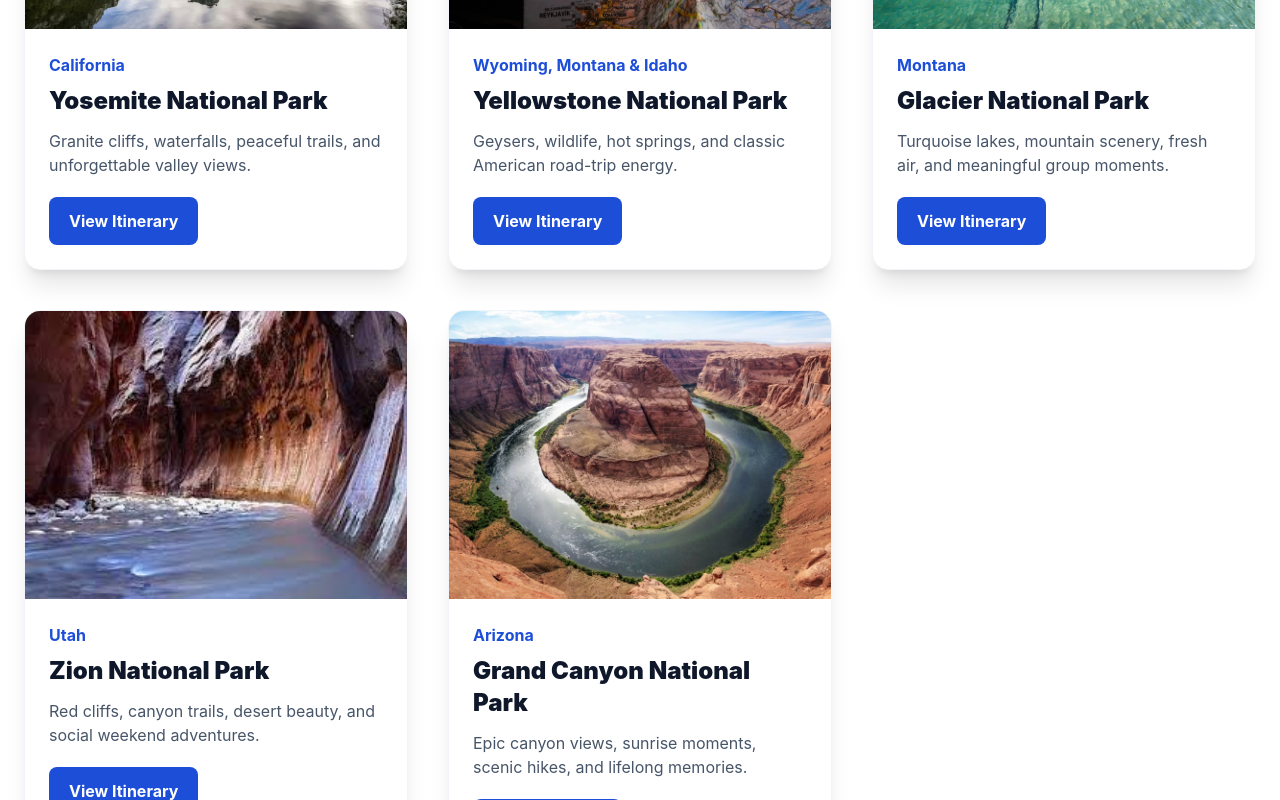
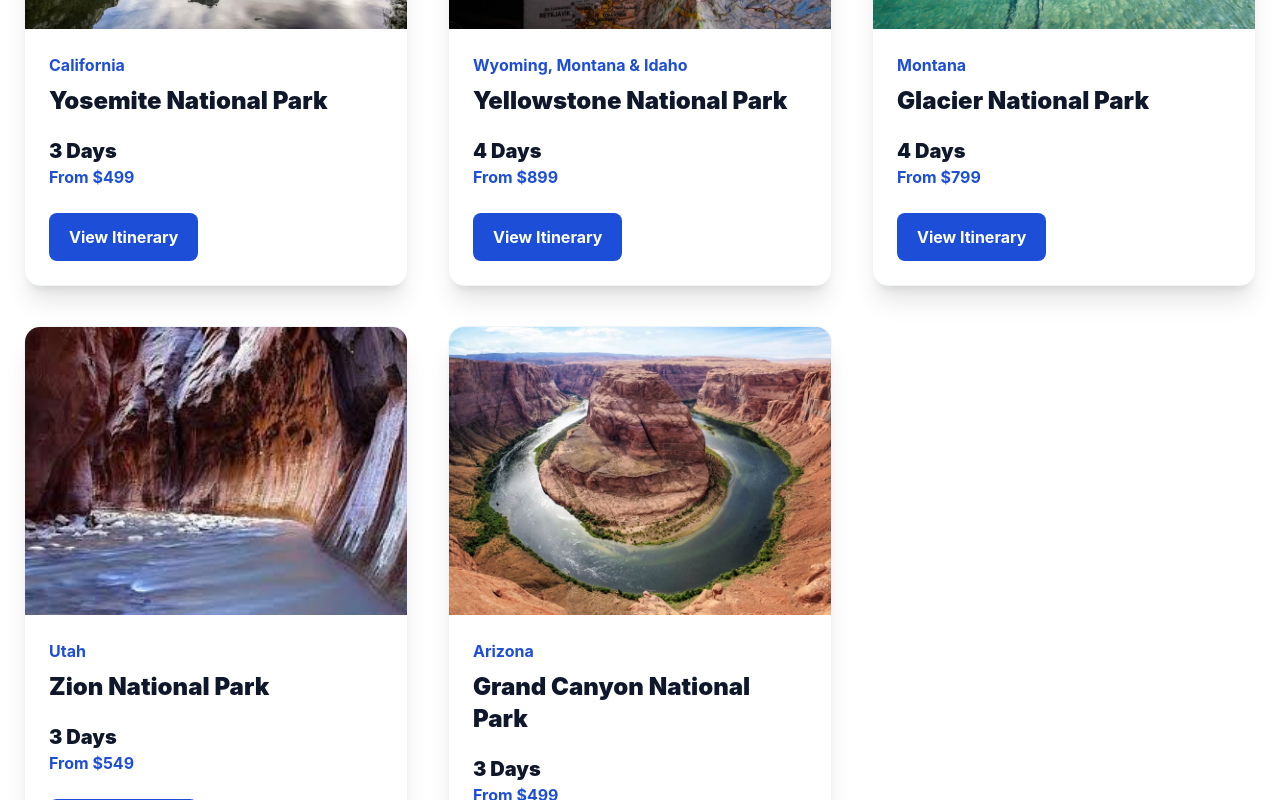
Before and after one commit to akalariy/Website, a React (Vite) app in the folder Website/: page / in a window 1280 px wide. Shown: the part 1380-2180 px from the top of the page. Built offline with nearby package versions, Linux system fonts and the light colour scheme.

Commit message:
Version1.7

```diff
--- a/Website/src/components/Destinations.jsx
+++ b/Website/src/components/Destinations.jsx
@@ -4,35 +4,40 @@ const destinations = [
     title: 'Yosemite National Park',
     location: 'California',
     image: '/Images/Yosemite.avif',
-    desc: 'Granite cliffs, waterfalls, peaceful trails, and unforgettable valley views.',
+    duration: '3 Days',
+    price: '$499',
   },
   {
     slug: 'yellowstone',
     title: 'Yellowstone National Park',
     location: 'Wyoming, Montana & Idaho',
     image: '/Images/Yellowstone.avif',
-    desc: 'Geysers, wildlife, hot springs, and classic American road-trip energy.',
+    duration: '4 Days',
+    price: '$899',
   },
   {
     slug: 'glacier',
     title: 'Glacier National Park',
     location: 'Montana',
     image: '/Images/Glacier.avif',
-    desc: 'Turquoise lakes, mountain scenery, fresh air, and meaningful group moments.',
+    duration: '4 Days',
+    price: '$799',
   },
   {
     slug: 'zion',
     title: 'Zion National Park',
     location: 'Utah',
     image: '/Images/Zion.jpeg',
-    desc: 'Red cliffs, canyon trails, desert beauty, and social weekend adventures.',
+    duration: '3 Days',
+    price: '$549',
   },
   {
     slug: 'grand-canyon',
     title: 'Grand Canyon National Park',
     location: 'Arizona',
     image: '/Images/GrandCanyon.avif',
-    desc: 'Epic canyon views, sunrise moments, scenic hikes, and lifelong memories.',
+    duration: '3 Days',
+    price: '$499',
   },
 ];
 
@@ -66,8 +71,17 @@ export default function Destinations({ onSelectTrip }) {
 
               <div className="p-6">
                 <p className="text-blue-700 font-bold mb-2">{item.location}</p>
-                <h3 className="text-2xl font-black mb-3">{item.title}</h3>
-                <p className="text-slate-600 mb-5">{item.desc}</p>
+
+                <h3 className="text-2xl font-black mb-5">{item.title}</h3>
+
+                <div className="mb-6">
+                  <p className="text-xl font-black text-slate-900">
+                    {item.duration}
+                  </p>
+                  <p className="text-blue-700 font-bold">
+                    From {item.price}
+                  </p>
+                </div>
 
                 <button
                   onClick={() => onSelectTrip(item.slug)}
```
